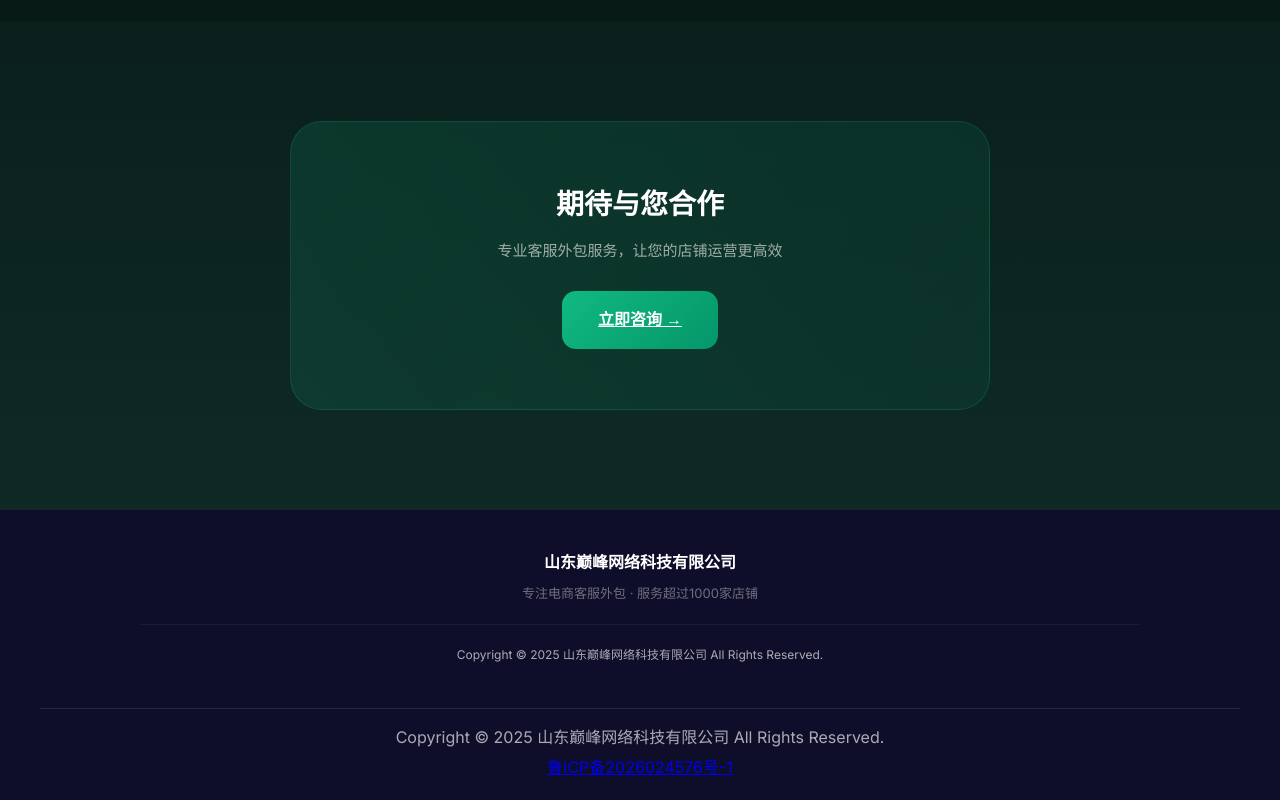
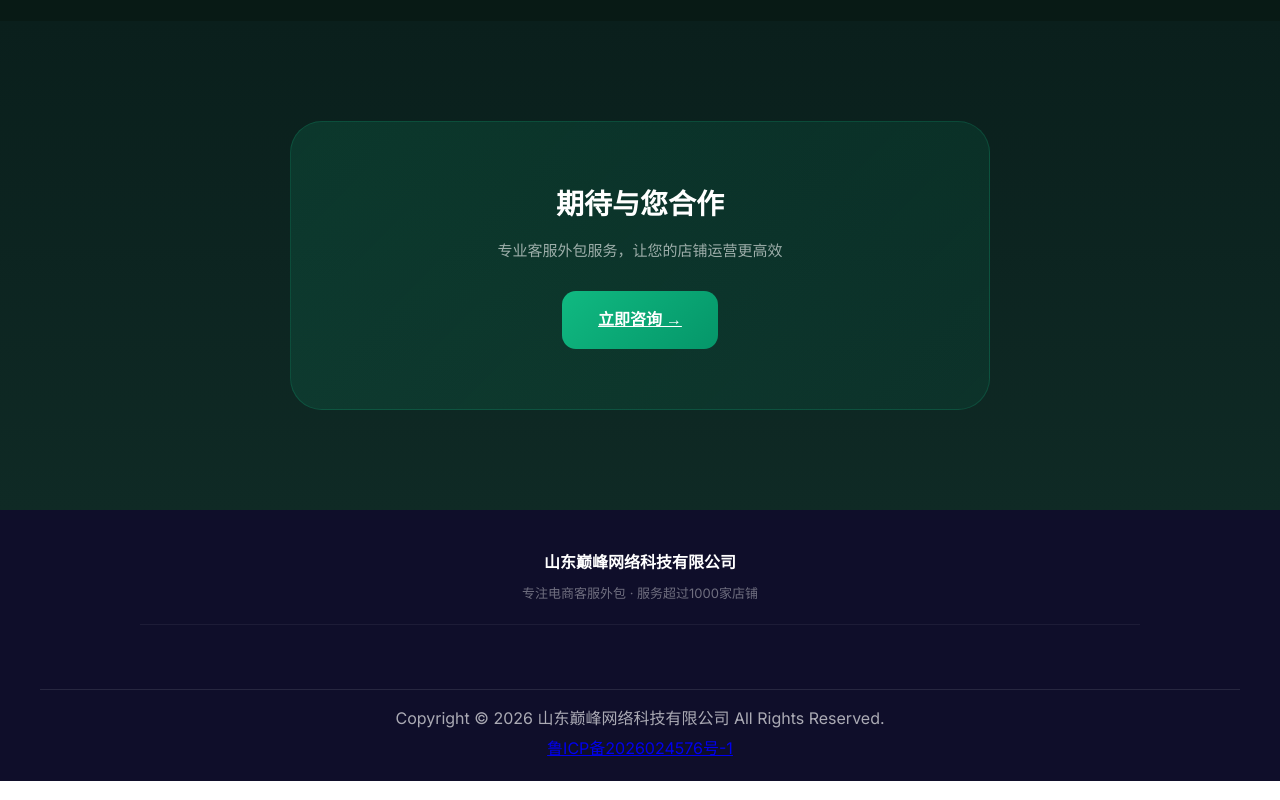
Before and after one commit to FallnAnge1/dfkefu, a plain HTML site: page cases.html in a window 1280 px wide. Shown: the part 2309-3109 px from the top of the page. Drawn offline with Linux system fonts and the light colour scheme.

Commit message:
修复二级页面版权重复，更新年份2026

```diff
--- a/cases.html
+++ b/cases.html
@@ -13,7 +13,6 @@
         * { margin: 0; padding: 0; box-sizing: border-box; }
         body { font-family: "Inter", "PingFang SC", "Microsoft YaHei", sans-serif; color: #333; background: linear-gradient(135deg, #eff6ff 0%, #dbeafe 50%, #bfdbfe 100%); background-attachment: fixed; line-height: 1.6; min-height: 100vh; } background-attachment: fixed; line-height: 1.6; min-height: 100vh; line-height: 1.6; }
         a { text-decoration: none; color: inherit; }
-
 
         /* 导航 */
         .header {
@@ -315,7 +314,6 @@
             box-shadow: 0 16px 40px rgba(16,185,129,0.4);
         }
 
-
         /* 悬浮回到主页按钮 */
         .floating-home-btn {
             position: fixed; right: 24px; bottom: 100px; z-index: 999;
@@ -331,7 +329,6 @@
             box-shadow: 0 8px 30px rgba(16, 185, 129, 0.5);
         }
         .floating-home-btn svg { width: 26px; height: 26px; fill: #fff; }
-
 
         /* 页脚 */
         .footer {
@@ -418,7 +415,6 @@
             <path d="M10 20v-6h4v6h5v-8h3L12 3 2 12h3v8z"/>
         </svg>
     </a>
-
 
     <!-- 页面标题 -->
     <section class="page-hero">
@@ -604,7 +600,6 @@
             <div class="footer-logo">山东巅峰网络科技有限公司</div>
             <p style="font-size:13px; color:rgba(255,255,255,0.4);">专注电商客服外包 · 服务超过1000家店铺</p>
             <div class="footer-copy">
-                Copyright © 2025 山东巅峰网络科技有限公司 All Rights Reserved.
             </div>
         </div>
     </footer>
@@ -637,6 +632,6 @@
         });
     </script>
 
-<footer class="footer" style="padding:20px 40px;text-align:center;"><div class="footer-bottom" style="border-top:1px solid rgba(255,255,255,0.1);padding-top:16px;"><span>Copyright © 2025 山东巅峰网络科技有限公司 All Rights Reserved.</span><div style="margin-top:4px;"><a href="https://beian.miit.gov.cn/" target="_blank">鲁ICP备2026024576号-1</a></div></div></footer>
+<footer class="footer" style="padding:20px 40px;text-align:center;"><div class="footer-bottom" style="border-top:1px solid rgba(255,255,255,0.1);padding-top:16px;"><span>Copyright © 2026 山东巅峰网络科技有限公司 All Rights Reserved.</span><div style="margin-top:4px;"><a href="https://beian.miit.gov.cn/" target="_blank">鲁ICP备2026024576号-1</a></div></div></footer>
 </body>
 </html>
```
Also changed, not shown: about.html (+2 -6 lines), honors.html (+1 -1 lines), how-to-cooperate.html (+1 -3 lines), index.html (+1 -1 lines), news.html (+2 -6 lines), pricing.html (+1 -2 lines), privacy.html (+2 -2 lines), sitemap.html (+2 -2 lines).
